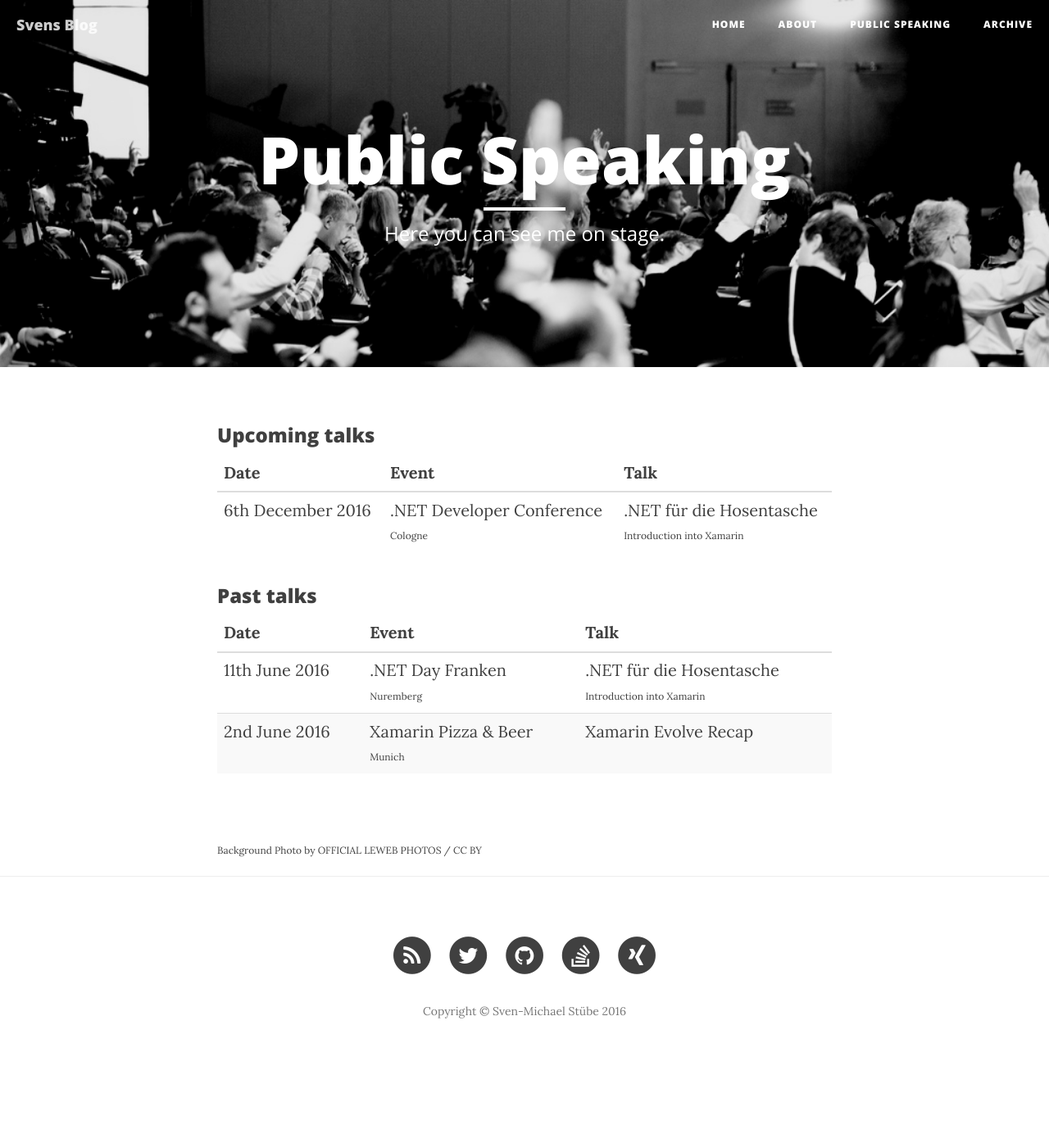
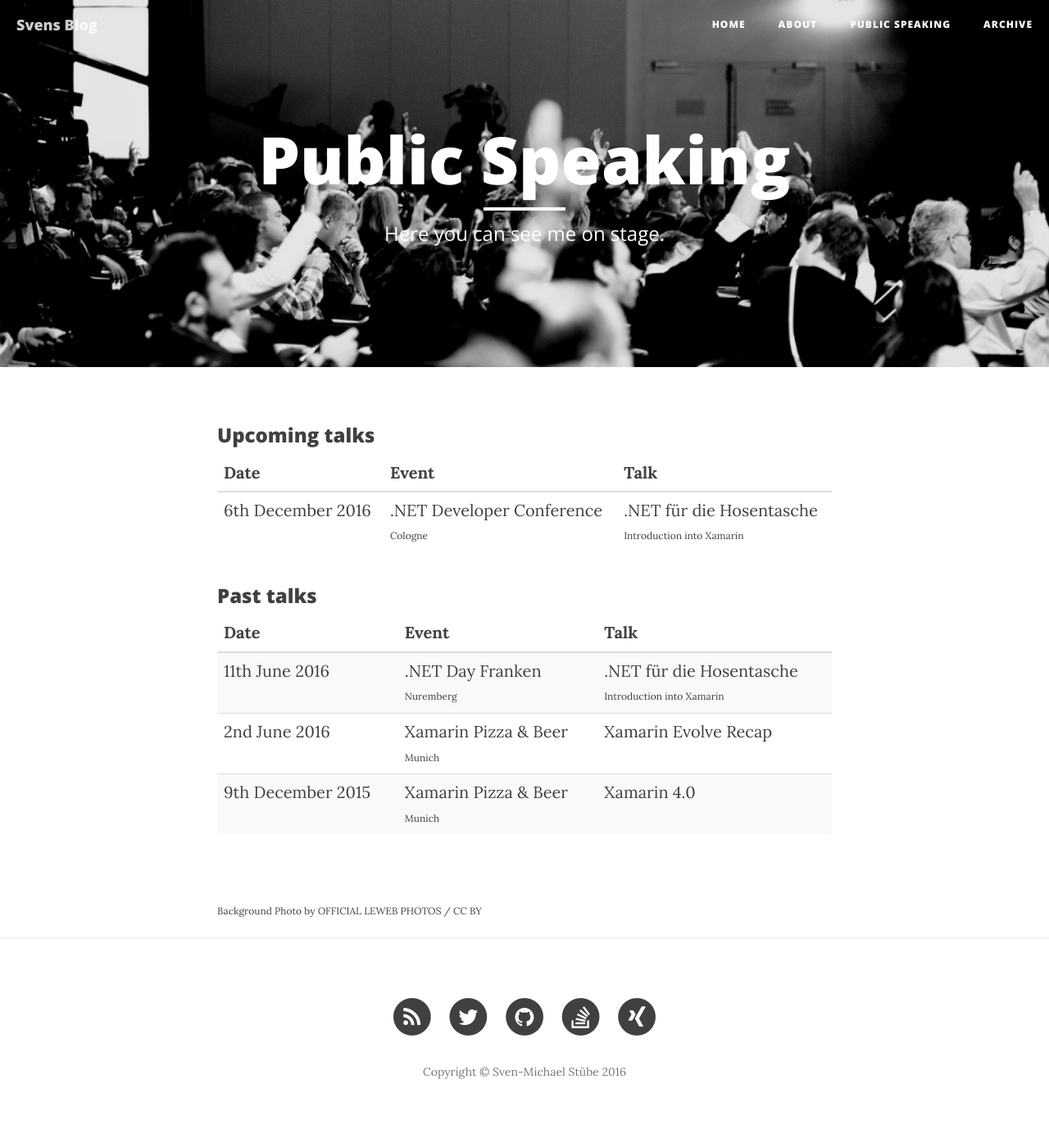
Before and after one commit to smstuebe/smstuebe.github.io, a Jekyll site: the page built from speaking.html, in a window 1280 px wide. Shown: the whole page at 82% size. Built offline with Jekyll 4.4.1, drawn with Linux system fonts in a browser that asks for light colours; nearby versions of some CDN libraries; before the commit the page ends 1310 px from its top, so only the background shows below that.

Commit message:
older one

```diff
--- a/speaking.html
+++ b/speaking.html
@@ -42,14 +42,19 @@ group: navigation
     </thead>
     <tbody>
 		<tr>
-	  <tr>
 			<td>11th June 2016</td>
 			<td><a href="http://dotnet-day-franken.de/en/" target="_blank">.NET Day Franken</a><small><br>Nuremberg</small></td>
 			<td>.NET für die Hosentasche<small><br>Introduction into Xamarin</small></td>
 		</tr>
+		<tr>
 			<td>2nd June 2016</td>
 			<td><a href="http://www.meetup.com/de-DE/MunichXamarinNET/events/231340078" target="_blank">Xamarin Pizza & Beer</a><small><br>Munich</small></td>
 			<td>Xamarin Evolve Recap</td>
+		</tr>
+		<tr>
+			<td>9th December 2015</td>
+			<td><a href="http://www.meetup.com/de-DE/MunichXamarinNET/events/226792909/" target="_blank">Xamarin Pizza & Beer</a><small><br>Munich</small></td>
+			<td>Xamarin 4.0</td>
 		</tr>
     </tbody>
   </table>
```
Lines whose indentation alone changed are shown as unchanged.
